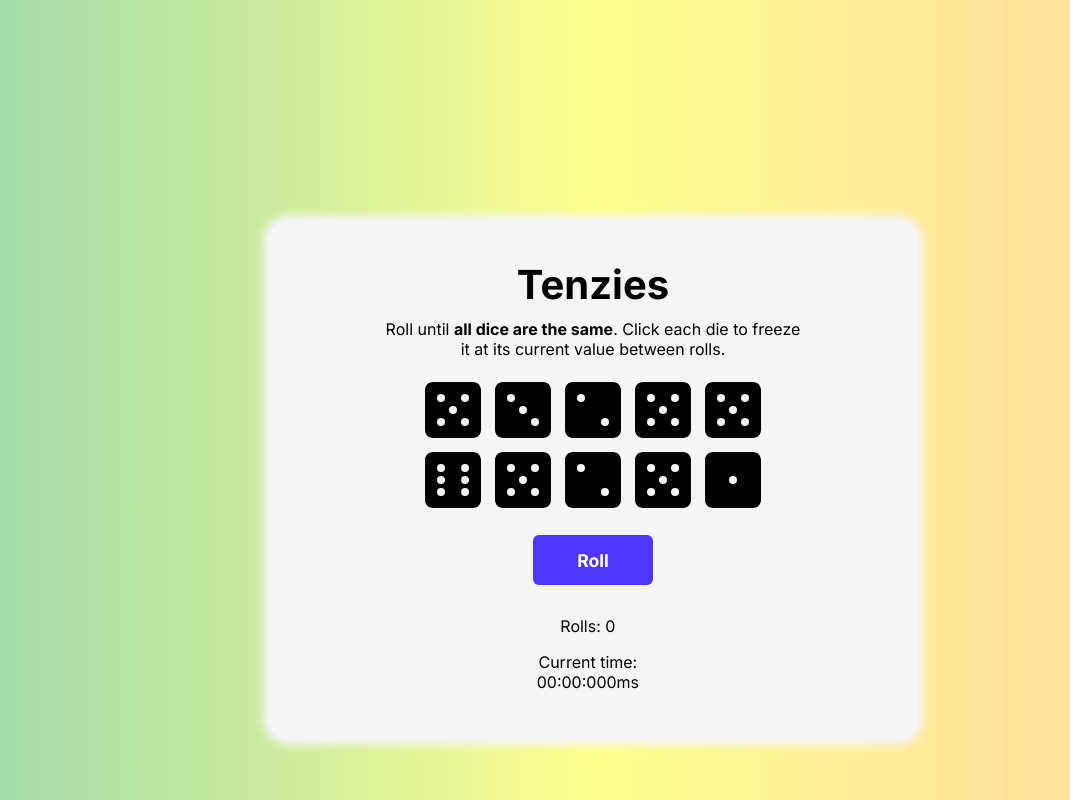
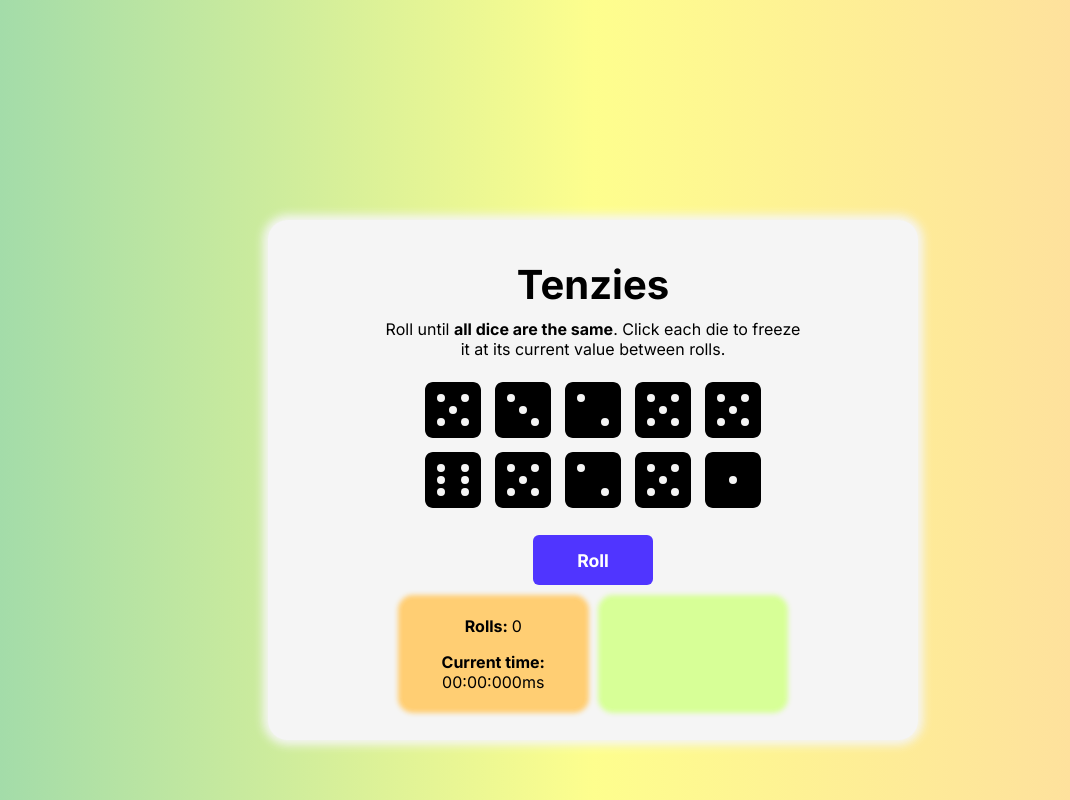
Before and after one commit to fred-gutierrez/Tenzies-Game, a React (Vite) app: page / in a window 1280 px wide. Shown: the top 800 px of the page, without its empty margins (47-1117 px from the left). Built offline with nearby package versions, Linux system fonts and the light colour scheme.

Commit message:
updated styles for best and current sections

```diff
--- a/src/components/Stats.jsx
+++ b/src/components/Stats.jsx
@@ -3,12 +3,23 @@ import React from "react";
 export default function Stats(props) {
   return (
     <div className="stats-container">
-      <section>
-        <p>Rolls: {props.rollClicks}</p>
-        <p>Current time: {props.formattedTime}</p>
+      <section className="current-section">
+        <p>
+          Rolls: <span className="current-rolls">{props.rollClicks}</span>
+        </p>
+        <p>
+          Current time:{" "}
+          <span className="current-time">{props.formattedTime}</span>
+        </p>
       </section>
-      <section>
-        {props.bestRoll ? <p>Best rolls: {props.bestRoll}</p> : ""}
+      <section className="best-section">
+        {props.bestRoll ? (
+          <p>
+            Best rolls: <span className="best-rolls">{props.bestRoll}</span>
+          </p>
+        ) : (
+          ""
+        )}
         {/* {props.bestTime ? <p>Best time: {props.bestTime}</p> : ""} */}
       </section>
     </div>
--- a/src/styles/main.css
+++ b/src/styles/main.css
@@ -17,37 +17,12 @@
 }
 
 .die-shaking {
-  -webkit-animation-name: wobble;
-          animation-name: wobble;
-  -webkit-animation-duration: 1s;
-          animation-duration: 1s;
+  animation-name: wobble;
+  animation-duration: 1s;
 }
 
 /* Setting Animation effect to the
    dice using css keyframe */
-@-webkit-keyframes wobble {
-  from {
-    transform: translate3d(0, 0, 0);
-  }
-  15% {
-    transform: translate3d(-25%, 0, 0) rotate3d(0, 0, 1, -5deg);
-  }
-  30% {
-    transform: translate3d(20%, 0, 0) rotate3d(0, 0, 1, 3deg);
-  }
-  45% {
-    transform: translate3d(-15%, 0, 0) rotate3d(0, 0, 1, -3deg);
-  }
-  60% {
-    transform: translate3d(10%, 0, 0) rotate3d(0, 0, 1, 2deg);
-  }
-  75% {
-    transform: translate3d(-5%, 0, 0) rotate3d(0, 0, 1, -1deg);
-  }
-  to {
-    transform: translate3d(0, 0, 0);
-  }
-}
 @keyframes wobble {
   from {
     transform: translate3d(0, 0, 0);
@@ -77,6 +52,33 @@
   display: flex;
   justify-content: center;
   gap: 5%;
+}
+
+.current-section {
+  background-color: rgb(255, 206, 115);
+  border-radius: 10px;
+  width: 190px;
+  font-weight: bold;
+  box-shadow: 0 0px 5px 5px rgb(255, 206, 115);
+}
+.current-section .current-time {
+  font-weight: 500;
+}
+.current-section .current-rolls {
+  font-weight: 500;
+}
+
+.best-section {
+  box-shadow: 0 0px 5px 5px rgb(215, 255, 151);
+  align-items: center;
+  width: 190px;
+  background-color: rgb(215, 255, 151);
+  font-weight: bold;
+  border-radius: 10px;
+}
+.best-section .best-rolls {
+  font-weight: 500;
+  color: rgb(0, 0, 0);
 }
 
 * {
--- a/src/styles/sass/_stats.scss
+++ b/src/styles/sass/_stats.scss
@@ -5,3 +5,30 @@
   justify-content: center;
   gap: 5%;
 }
+
+.current-section {
+  background-color: rgb(255, 206, 115);
+  border-radius: 10px;
+  width: 190px;
+  font-weight: bold;
+  box-shadow: 0 0px 5px 5px rgb(255, 206, 115);
+  .current-time {
+    font-weight: 500;
+  }
+  .current-rolls {
+    font-weight: 500;
+  }
+}
+
+.best-section {
+  box-shadow: 0 0px 5px 5px rgb(215, 255, 151);
+  align-items: center;
+  width: 190px;
+  background-color: rgb(215, 255, 151);
+  font-weight: bold;
+  border-radius: 10px;
+  .best-rolls {
+    font-weight: 500;
+    color: rgb(0, 0, 0);
+  }
+}
```
Also changed, not shown: 1 other file (tests, documents, lock files or other folders).
